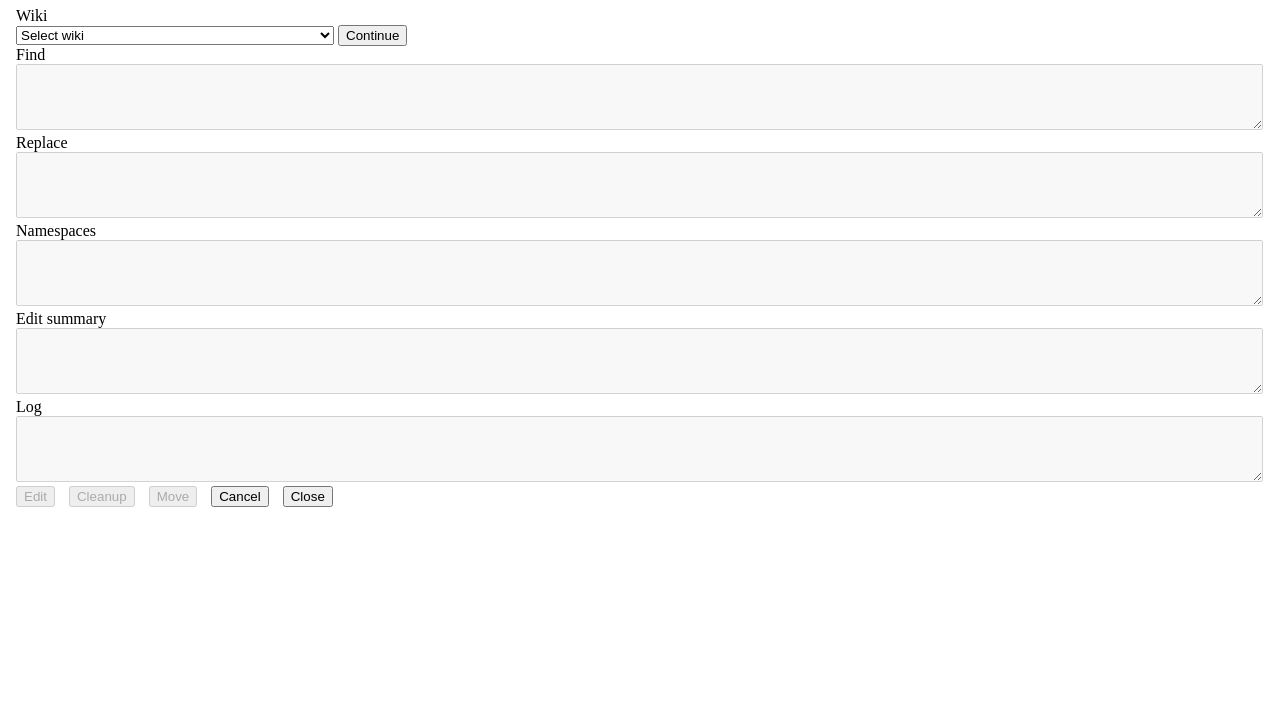
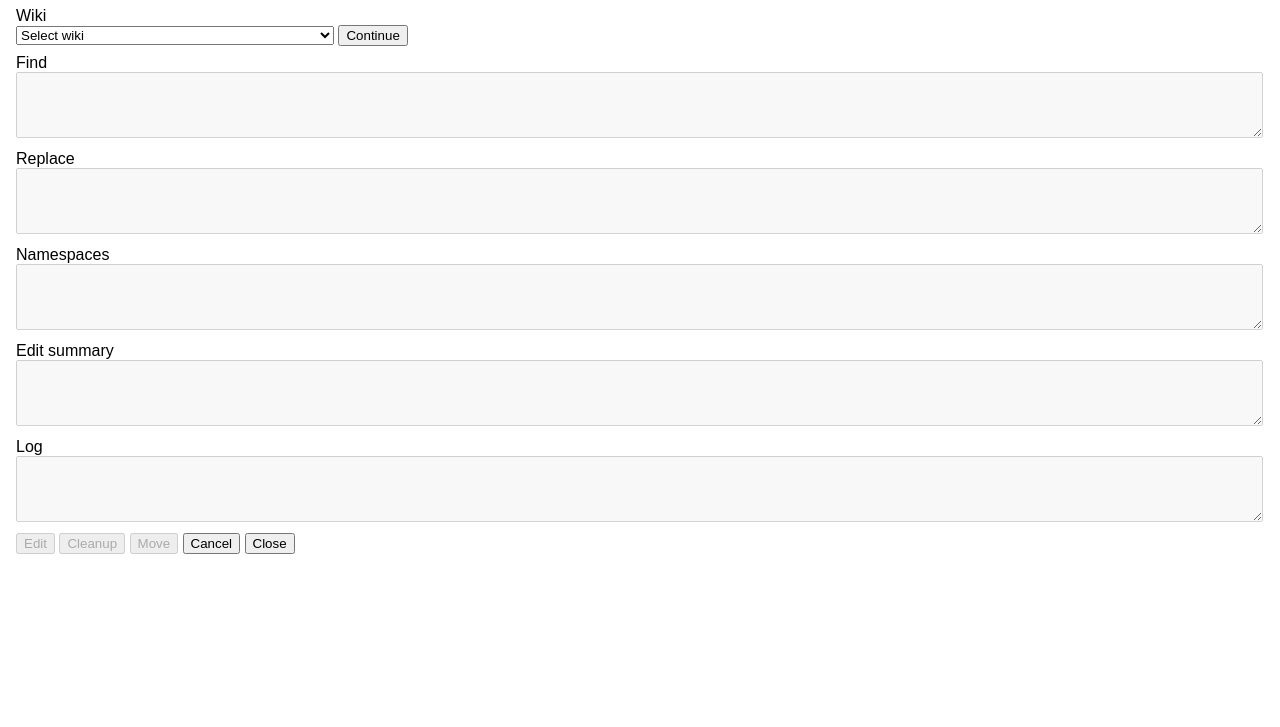
Before and after one commit to MrStarfleetCommand/botJS, a plain HTML site: page index.html in a window 1280 px wide. Shown: the part 73-800 px from the top of the page. Drawn offline with nearby package versions, Linux system fonts and the light colour scheme; no server answers.

Commit message:
Update styles.css

```diff
--- a/styles.css
+++ b/styles.css
@@ -1,17 +1,22 @@
 body{
     margin: 1em;
+    font-family: sans-serif;
 }
 textarea{
     width: calc(100% - 0.5em);
     font-family: monospace;
 }
-button{
-    margin-right: 10px;
+button:not([disabled]){
     cursor: pointer;
 }
 label{
+    margin-top: 0.5em;
     display: block;
 }
+textarea + button{
+    margin-top: 0.5em;
+}
+
 @media screen and (prefers-color-scheme: dark){
     body{
         background-color: #111111;
```
